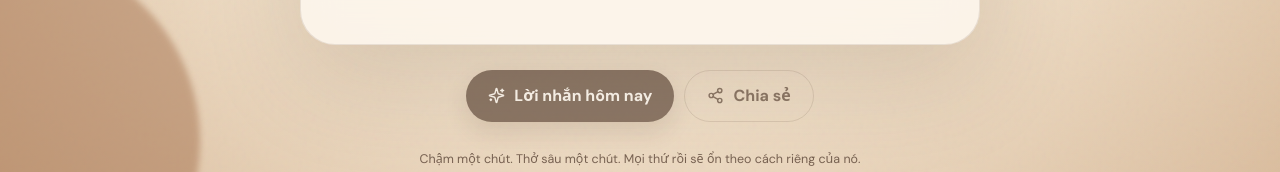
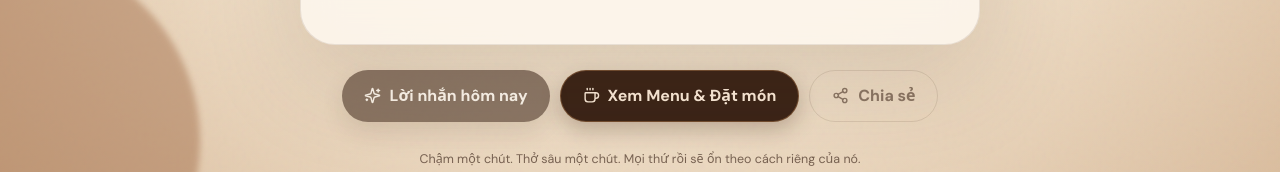
Before and after one commit to caitiemcafe/caitiemcafe, a Nuxt app in the folder frontend/: page /vibe in a window 1280 px wide. Shown: the part 559-731 px from the top of the page. Built offline with nearby package versions, Linux system fonts and the light colour scheme; no server answers; a web font is replaced by a local one.

Commit message:
feat: add quick menu navigation link on vibe page and header

```diff
--- a/frontend/components/SiteHeader.vue
+++ b/frontend/components/SiteHeader.vue
@@ -20,7 +20,7 @@ const handleHeaderInstall = async () => {
     <div class="container nav-wrap">
       <NuxtLink to="/" class="brand" aria-label="Cái Tiệm - Trang chủ"><img src="/images/brand/cafe-name.png" alt="Cái Tiệm" /></NuxtLink>
       <nav :class="['nav-links', { open }]" aria-label="Điều hướng chính">
-        <a href="#menu" @click="close">Menu</a><a href="#story" @click="close">Về quán</a><a href="#contact" @click="close">Liên hệ</a>
+        <a href="/#menu" @click="close">Menu</a><a href="/#story" @click="close">Về quán</a><a href="/#contact" @click="close">Liên hệ</a>
         <NuxtLink to="/vibe" class="vibe-link" @click="close"><Sparkles :size="16" /> Vibe</NuxtLink>
         <button v-if="isInstallable" class="pwa-header-btn" @click="handleHeaderInstall"><Download :size="16" /> Tải App</button>
       </nav>
--- a/frontend/pages/index.vue
+++ b/frontend/pages/index.vue
@@ -1,5 +1,5 @@
 <script setup lang="ts">
-import { computed, ref } from 'vue'
+import { computed, onMounted, ref } from 'vue'
 import { ArrowDown, ArrowRight, Clock3, Coffee, Heart, MapPin, Phone, ShoppingBag, Sparkles } from '@lucide/vue'
 import type { ApiResponse, Category, Product, Settings } from '~/src/types'
 
@@ -13,6 +13,18 @@ useSeoMeta({
 
 const activeCategory = ref<number | 'all'>('all')
 const selected = ref<Product | null>(null)
+
+onMounted(() => {
+  if (typeof window !== 'undefined' && window.location.hash) {
+    const hash = window.location.hash
+    setTimeout(() => {
+      const el = document.querySelector(hash)
+      if (el) {
+        el.scrollIntoView({ behavior: 'smooth' })
+      }
+    }, 250)
+  }
+})
 
 // Nuxt SSR Data Fetching
 const { data: categoryData, error: categoryErr } = await useFetch<ApiResponse<Category[]>>('/api/categories')
--- a/frontend/pages/vibe.vue
+++ b/frontend/pages/vibe.vue
@@ -126,6 +126,10 @@ async function share() {
           <Sparkles :size="17" /> Lời nhắn hôm nay
         </button>
 
+        <NuxtLink to="/#menu" class="btn btn-menu-cta">
+          <Coffee :size="17" /> Xem Menu & Đặt món
+        </NuxtLink>
+
         <button class="btn btn-outline" :disabled="!quote" @click="share">
           <Copy v-if="copied" :size="17" />
           <Share2 v-else :size="17" />
@@ -175,8 +179,10 @@ async function share() {
 .quote-card blockquote { max-width: 100%; overflow-wrap: anywhere; margin: 0 0 25px; font-size: clamp(1.75rem,4.6vw,3rem); line-height: 1.35; letter-spacing: -.025em; }
 .topic { padding: 7px 13px; border-radius: 99px; color: #794426; background: #f1dfc9; font-size: .7rem; font-weight: 700; text-transform: uppercase; letter-spacing: .12em; }
 .loading { min-height: 160px; display: grid; place-items: center; align-content: center; gap: 12px; color: #75665c; }
-.actions { display: flex; gap: 10px; }
+.actions { display: flex; gap: 10px; flex-wrap: wrap; justify-content: center; }
 .btn-disabled { opacity: 0.75; cursor: not-allowed; background: rgba(59,36,23,.12) !important; color: #5f3e28 !important; border: 1px solid rgba(59,36,23,.15) !important; }
+.btn-menu-cta { background: #3b2417 !important; color: #fcebd9 !important; border: 1px solid rgba(197,139,85,0.4) !important; font-weight: 700; display: inline-flex; align-items: center; gap: 8px; box-shadow: 0 8px 20px rgba(59,36,23,0.25); text-decoration: none; }
+.btn-menu-cta:hover { background: #523321 !important; color: #ffffff !important; transform: translateY(-2px); box-shadow: 0 12px 25px rgba(59,36,23,0.35); }
 .footnote { max-width: 470px; margin: 28px 0 0; color: rgba(59,36,23,.65); font-size: .78rem; line-height: 1.6; }
 .rotating { animation: spin .7s linear infinite; }
 
```
